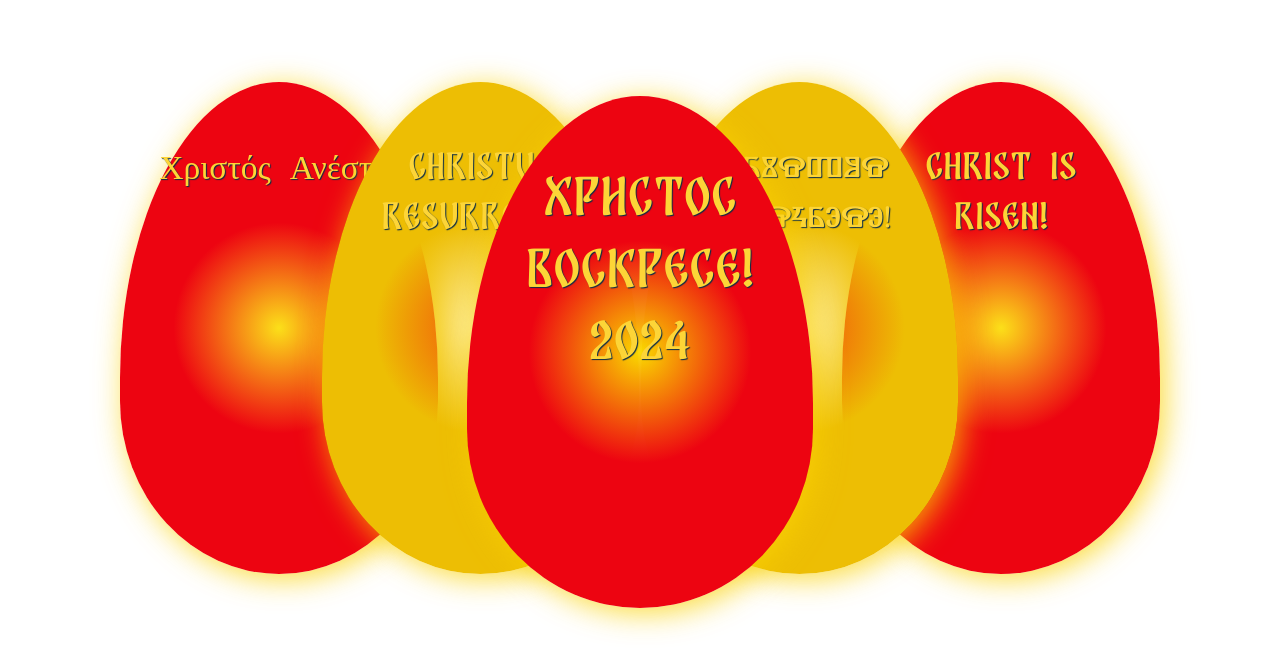
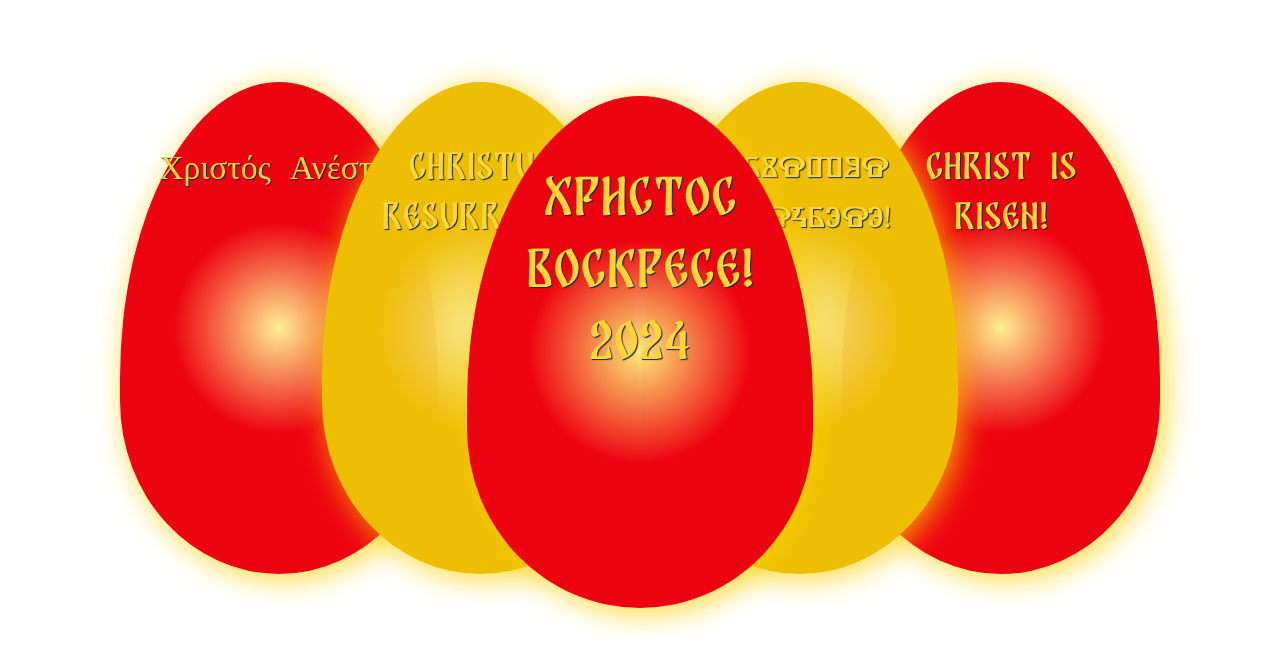
Before and after one commit to b-angelov/Dynamic-Orthodox-Calendar-Works, a plain HTML site: page docs/index.html in a window 1280 px wide. Drawn offline with Linux system fonts and the light colour scheme.

Commit message:
updating pages

```diff
--- a/docs/styles/styles.css
+++ b/docs/styles/styles.css
@@ -78,7 +78,7 @@ body .main .egg {
 
 .red-egg {
     background: rgb(197, 88, 40);
-    background: radial-gradient(circle, rgba(251, 218, 0, 0.9) 1px, rgb(237, 4, 17) 36%);
+    background: radial-gradient(circle, rgba(253, 235, 129, 0.9) 1px, rgb(237, 4, 17) 36%);
 }
 
 .blue-egg {
@@ -93,12 +93,12 @@ body .main .egg {
 
 .yellow-egg {
     background: rgb(233, 241, 13);
-    background: radial-gradient(circle, rgba(243, 251, 0, 0.37) 1px, rgb(237, 233, 4) 36%);
+    background: radial-gradient(circle, rgba(250, 253, 164, 0.93) 1px, rgb(237, 233, 4) 36%);
 }
 
 .golden-egg {
     background: rgb(241, 203, 13);
-    background: radial-gradient(circle, rgba(251, 209, 0, 0.37) 1px, rgb(237, 190, 4) 36%);
+    background: radial-gradient(circle, rgba(251, 234, 149, 0.91) 1px, rgb(237, 190, 4) 36%);
 }
 
 .purple-egg {
```
